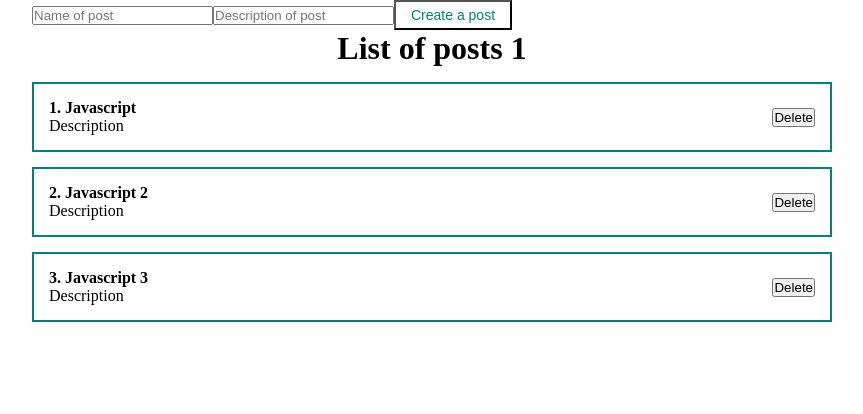
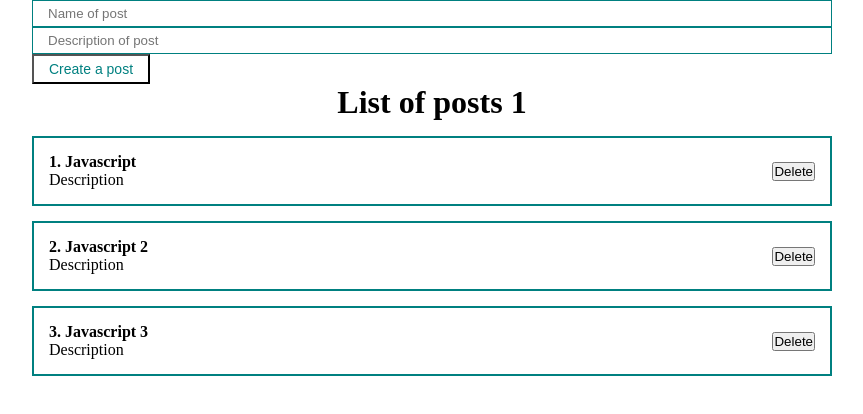
Before and after one commit to AndreyChim/react-fund-course, a React (Create React App) app: page / in a window 1280 px wide. Shown: the top 414 px of the page, without its empty margins (208-1071 px from the left). Built offline with nearby package versions, Linux system fonts and the light colour scheme.

Commit message:
Fix myInput classes

```diff
--- a/src/components/UI/input/MyInput.jsx
+++ b/src/components/UI/input/MyInput.jsx
@@ -3,7 +3,7 @@ import classes from './MyInput.module.css'
 
 const MyInput = (props) => {
   return (
-    <input className={classes.MyInput} {...props}/>
+    <input className={classes.myInput} {...props}/>
   )
 }
 
```
